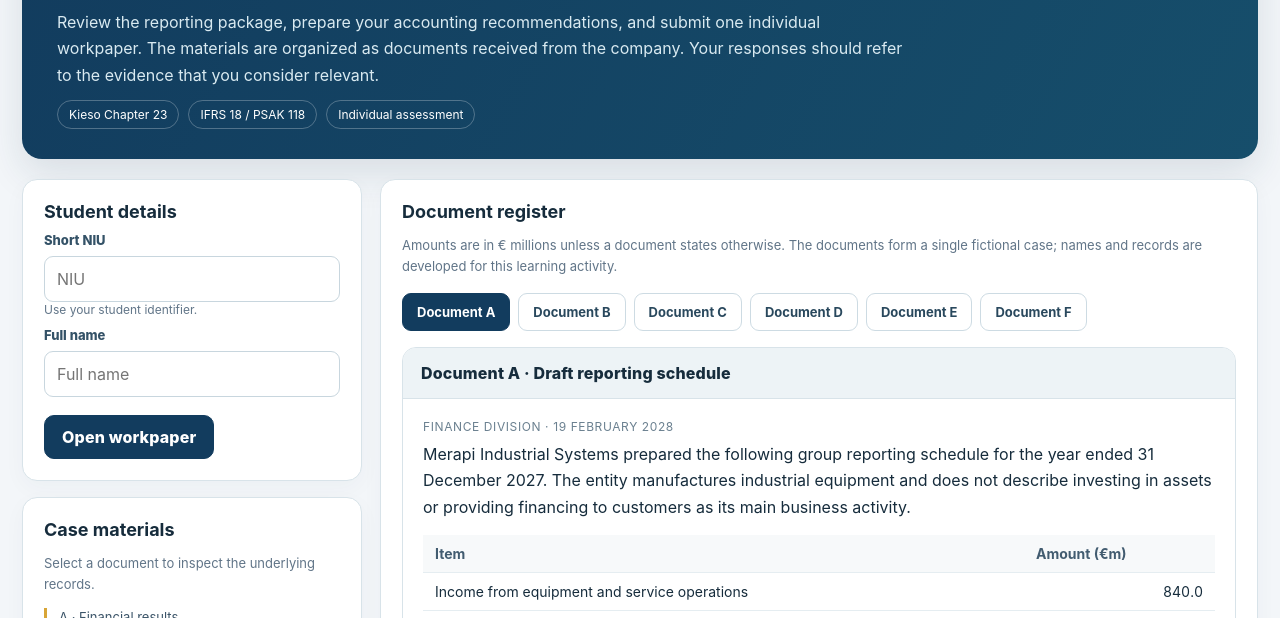
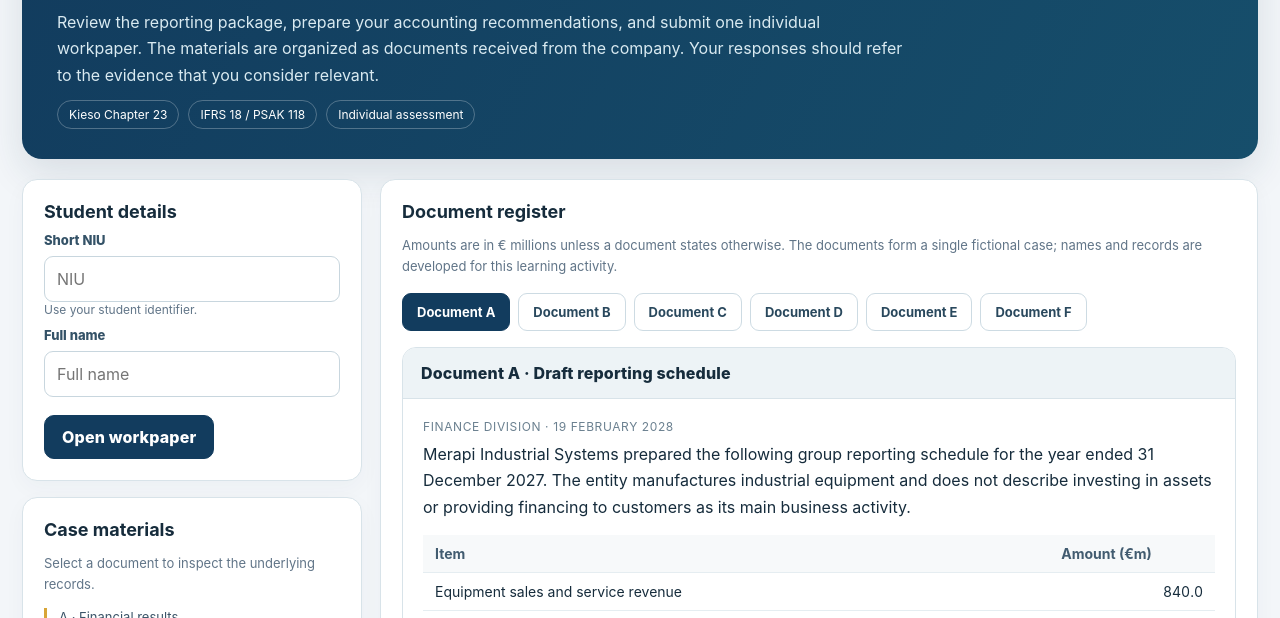
Before and after one commit to gunggu/akm-lab, a website: page disclosurelab/index.html in a window 1280 px wide. Shown: the part 182-800 px from the top of the page. Drawn offline with Linux system fonts and the light colour scheme.

Commit message:
refine(session13): present raw business captions without financial-statement classification labels

```diff
--- a/disclosurelab/index.html
+++ b/disclosurelab/index.html
@@ -37,7 +37,7 @@
 const STORAGE='feb-ugm-disclosure-lab-s13-v1';
 const CASE_VERSION='s13-merapi-2027-v1';
 const docs=[
-{id:'A',label:'Financial results',heading:'Document A · Draft reporting schedule',meta:'Finance division · 19 February 2028',body:'<p>Merapi Industrial Systems prepared the following group reporting schedule for the year ended 31 December 2027. The entity manufactures industrial equipment and does not describe investing in assets or providing financing to customers as its main business activity.</p><table><tr><th>Item</th><th>Amount (€m)</th></tr><tr><td>Income from equipment and service operations</td><td class="num">840.0</td></tr><tr><td>Expenses assigned to operations</td><td class="num">682.0</td></tr><tr><td>Dividend income from passive investment holdings</td><td class="num">12.0</td></tr><tr><td>Interest expense on borrowings</td><td class="num">19.0</td></tr><tr><td>Income-tax expense</td><td class="num">31.0</td></tr></table><p>Operating expenses include €16.0m associated with a restructuring programme undertaken during 2027. There are no discontinued operations or other categories of income and expenses in this exercise.</p>'},
+{id:'A',label:'Financial results',heading:'Document A · Draft reporting schedule',meta:'Finance division · 19 February 2028',body:'<p>Merapi Industrial Systems prepared the following group reporting schedule for the year ended 31 December 2027. The entity manufactures industrial equipment and does not describe investing in assets or providing financing to customers as its main business activity.</p><table><tr><th>Item</th><th>Amount (€m)</th></tr><tr><td>Equipment sales and service revenue</td><td class="num">840.0</td></tr><tr><td>Production, selling, administration and restructuring expenses</td><td class="num">682.0</td></tr><tr><td>Dividend income from passive investment holdings</td><td class="num">12.0</td></tr><tr><td>Interest expense on borrowings</td><td class="num">19.0</td></tr><tr><td>Income-tax expense</td><td class="num">31.0</td></tr></table><p>Operating expenses include €16.0m associated with a restructuring programme undertaken during 2027. There are no discontinued operations or other categories of income and expenses in this exercise.</p>'},
 {id:'B',label:'Credit and incident records',heading:'Document B · Year-end records and later correspondence',meta:'Receivables, facilities and compliance records',body:'<p><strong>Customer: Tiga Dinamika Ltd.</strong> Trade receivable at 31 December 2027: €9.4m. The ledger includes a loss allowance of €1.2m. Correspondence dated 20 December 2027 requests extended payment terms following missed November and December instalments. A court notice dated 27 January 2028 records the customer\'s insolvency filing.</p><p><strong>West Distribution Facility.</strong> The maintenance report issued 29 December 2027 records the facility as operational. On 12 February 2028, a flash flood damaged storage equipment. The initial engineering estimate of loss is €7.5m; insurance recovery remains under review.</p><p>The draft group financial statements were authorized for issue on 15 March 2028.</p>'},
 {id:'C',label:'Financing agreement',heading:'Document C · Financing and ownership extract',meta:'Legal and treasury office · 31 December 2027',body:'<p>Merapi received a loan of €36.0m on 1 August 2027 from Batu Cendana Holdings, which controls 62% of Merapi\'s voting rights. The agreement states an annual interest rate of 2%, no pledged security, and repayment on demand. The principal was outstanding at the reporting date.</p><p>The company\'s draft financial statements separately record the loan payable and related interest expense. The agreement is accompanied by a director-approved transaction summary and bank confirmation.</p><p>No additional loan terms are included in the documents supplied for this exercise.</p>'},
 {id:'D',label:'Business-line data',heading:'Document D · Management operating-line report',meta:'Chief operating decision-maker pack · 31 December 2027',body:'<p>The chief operating decision-maker reviews the following four operating lines separately. The table gives management\'s segment revenue, segment profit or loss, and assets. The entries have not been adjusted for intersegment transactions.</p><table><tr><th>Operating line</th><th>External revenue</th><th>Intersegment revenue</th><th>Profit / (loss)</th><th>Assets</th></tr><tr><td>Components</td><td class="num">465</td><td class="num">35</td><td class="num">65</td><td class="num">500</td></tr><tr><td>Manufacturing systems</td><td class="num">225</td><td class="num">25</td><td class="num">(38)</td><td class="num">240</td></tr><tr><td>Services</td><td class="num">125</td><td class="num">15</td><td class="num">12</td><td class="num">140</td></tr><tr><td>New ventures</td><td class="num">25</td><td class="num">0</td><td class="num">(4)</td><td class="num">80</td></tr></table><p>Management has not aggregated these operating lines. The group has no other operating lines in this case.</p>'},
```
